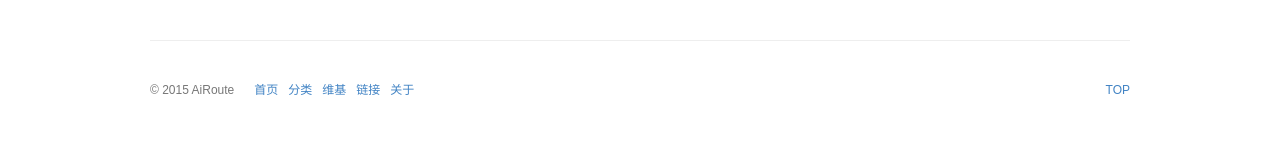
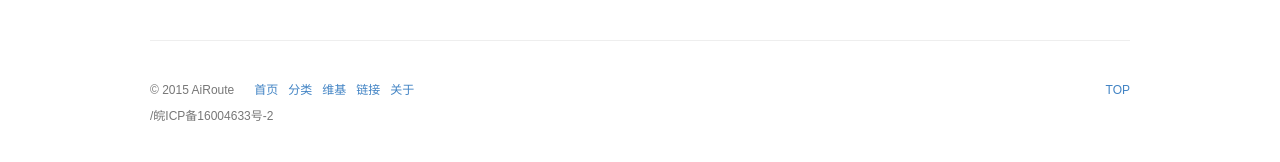
Before and after one commit to AiRoute/AiRoute.github.io, a Jekyll site: the page built from _wiki/ida-pro.md, in a window 1280 px wide. Shown: the part 865-1027 px from the top of the page. Built offline with Jekyll 4.4.1, drawn with Linux system fonts in a browser that asks for light colours; some web fonts are replaced; comment, search, counter and statistics services are not loaded.

Commit message:
Update visit-stat.html

```diff
--- a/_includes/visit-stat.html
+++ b/_includes/visit-stat.html
@@ -14,5 +14,6 @@
     / 统计始于{{ site.components.busuanzi.start_date }}
     {% endif %}
   </span>
+  /<span>皖ICP备16004633号-2</span>
 </div>
 {% endif %}
```
